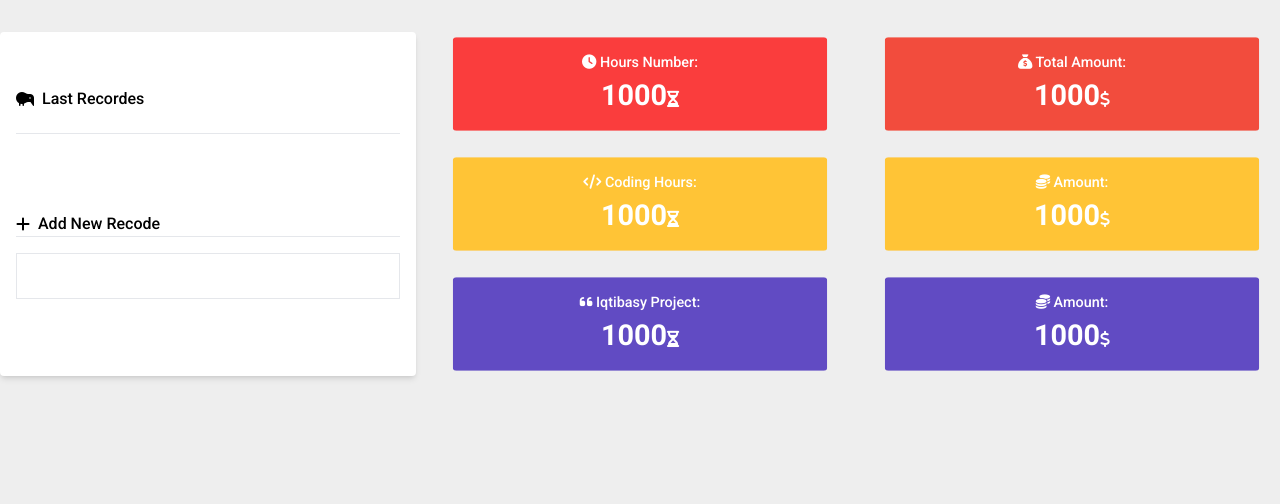
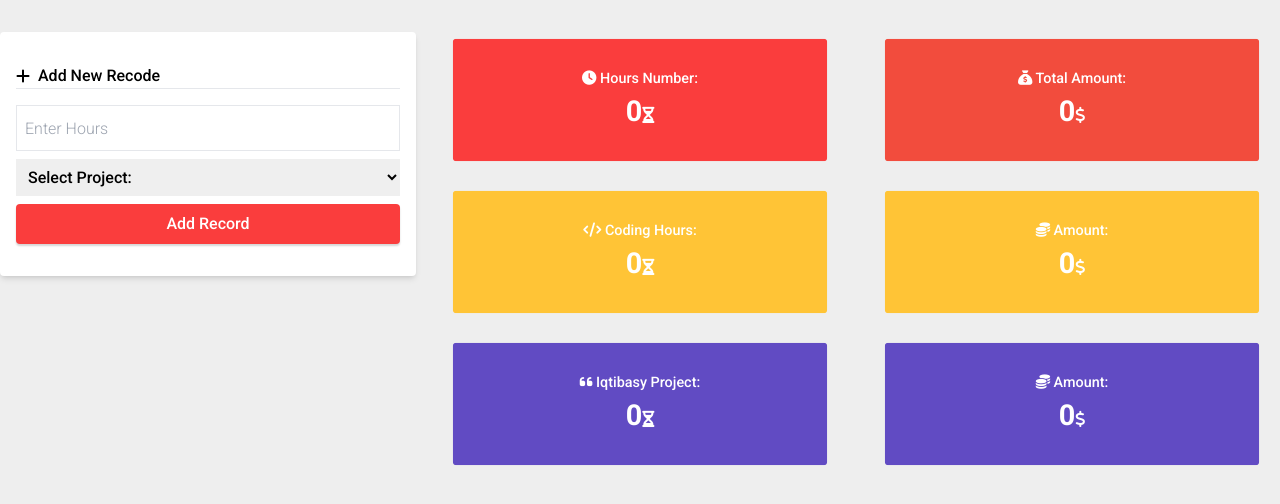
Before and after one commit to noamangg/money-managment, a website: page dist/index.html in a window 1280 px wide. Drawn offline with Linux system fonts and the light colour scheme.

Commit message:
the project is done

```diff
--- a/css/style.css
+++ b/css/style.css
@@ -13,7 +13,7 @@ body {
 
 
 .deatils-box {
-  padding: 1rem;
+  padding: 2rem 1rem;
   display: flex;
   flex-direction: column;
   justify-content: center;
@@ -72,3 +72,24 @@ body {
 .deatils-box:is(:nth-of-type(5), :nth-child(6)) {
   --box-color: #614BC3;
 }
+
+.input-filed::placeholder {
+  font-size: 1rem;
+  font-weight: lighter;
+
+}
+select {
+
+}
+.btn {
+  padding: .5rem 1rem;
+  background-color: var(--box-color);
+  color: white;
+  border-radius: .25rem;
+  box-shadow:  0 2px 2px rgba(0, 0, 0, 0.164);
+  transition: .3s;
+}
+.btn:hover {
+  color: #333;
+  background-color: white;
+}
--- a/main.js
+++ b/main.js
@@ -1,8 +1,16 @@
 let rightContainer = document.querySelector(".right");
 let icons = ['fa-clock', 'fa-sack-dollar', 'fa-code', 'fa-coins', 'fa-quote-left', 'fa-coins'];
 let h3Title = ['Hours Number', 'Total Amount', 'Coding Hours', 'Amount', 'Iqtibasy Project', 'Amount'];
+let jsonSt = '{"infoArray": [0,0,0,0,0,0]}';
+// localStorage.ProInfo = '{"infoArray": [0,0,0,0,0,0]}';
+let jsonOb = checkLocal();
 createBox();
+function checkLocal() {
+  if (!localStorage.ProInfo)
+    localStorage.ProInfo = jsonSt;
 
+  return JSON.parse(localStorage.ProInfo);
+}
 function createBox() {
   let div = document.createElement("div");
   div.classList.add('deatils-box');
@@ -32,7 +40,7 @@ function createBox() {
     else
       upSpanIcon.classList.add("fa-dollar-sign");
 
-      upSpanSpan.textContent = getInfoFromLocal(i);
+    upSpanSpan.textContent = getInfoFromLocal(i).toString().replace(/\B(?=(\d{3})+(?!\d))/g, ',');
     rightContainer.appendChild(div.cloneNode(true));
 
     h3Icon.className = "fa-solid";
@@ -40,8 +48,40 @@ function createBox() {
   }
 
 }
+function getInfoFromLocal(index) {
+  return jsonOb["infoArray"][index];
+}
 
-function getInfoFromLocal(index) {
+let inputFiled = document.querySelector("#record-inp");
+let selectCh = document.querySelector("#select-ob");
+let btn = document.querySelector("#add-btn");
+inputFiled.addEventListener("keypress", function(e) {
+  if(e.keyCode === 13) {
+    onclickBtn(e);
+  }
+})
 
-  return "1000"
+function onclickBtn(e) {
+
+  if (typeof +inputFiled.value === 'number' && selectCh.value !== '0') {
+    jsonOb["infoArray"][0] += +inputFiled.value;
+    jsonOb["infoArray"][1] = +jsonOb["infoArray"][0] * 3500;
+    if (selectCh.value === "coding") {
+      jsonOb["infoArray"][2] += +inputFiled.value;
+    }
+    else if (selectCh.value === "iqtibasy") {
+      jsonOb["infoArray"][4] += +inputFiled.value;
+
+    }
+    inputFiled.value = "";
+    jsonOb["infoArray"][3] = +jsonOb["infoArray"][2] * 3500;
+    jsonOb["infoArray"][5] = +jsonOb["infoArray"][4] * 3500;
+
+  }
+  updateLocal();
 }
+
+function updateLocal() {
+  localStorage.ProInfo = JSON.stringify(jsonOb);
+  location.reload();
+}
```
Also changed, not shown: dist/index.html, dist/output.css.
